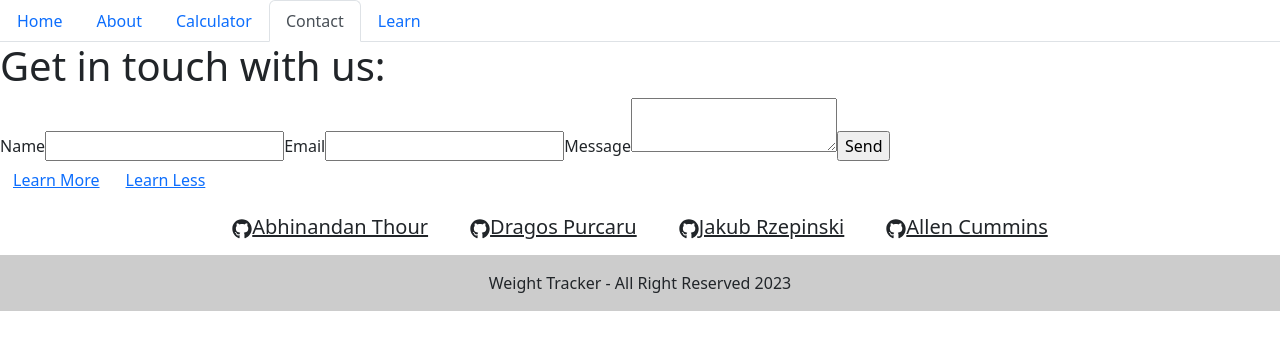
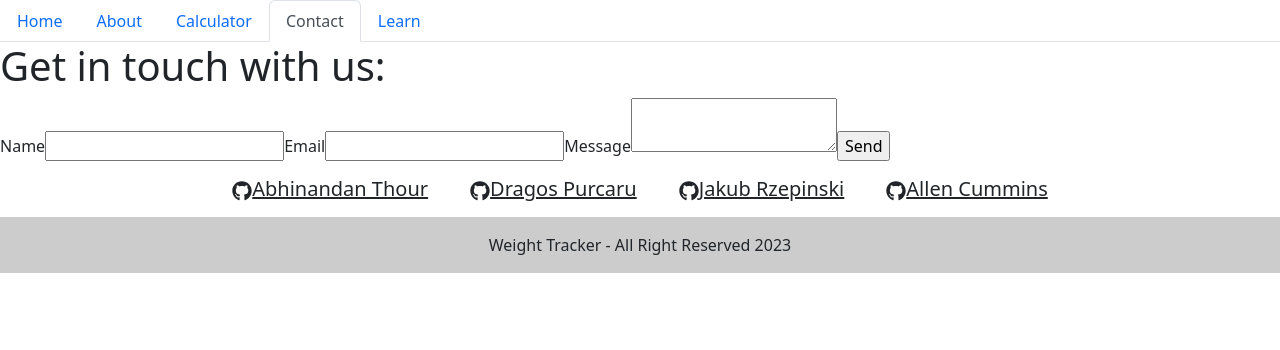
Before and after one commit to Bh00fie/Weight-Tracker, a React (Create React App) app: page /contact in a window 1280 px wide. Shown: the top 350 px of the page. Built offline with nearby package versions, Linux system fonts and the light colour scheme.

Commit message:
removed learn more and less as this won't be used in the project

```diff
--- a/src/components/pages/Contact.js
+++ b/src/components/pages/Contact.js
@@ -30,16 +30,6 @@ function Contact(props) {
       <textarea name="message" />
       <input type="submit" value="Send" />
     </form>
-
-      <Link to="learn" role="button" className="btn btn-link">
-        Learn More
-      </Link>
-      <Link to="contact" role="button" className="btn btn-link">
-        Learn Less
-      </Link>
-      <Routes>
-        <Route path="learn" element={<Learn />} />
-      </Routes>
     </div>
   );
 }
```
